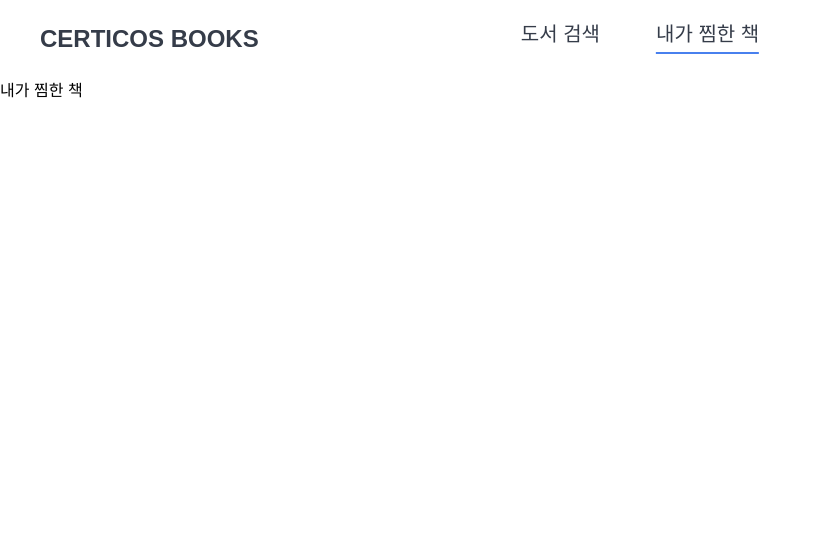
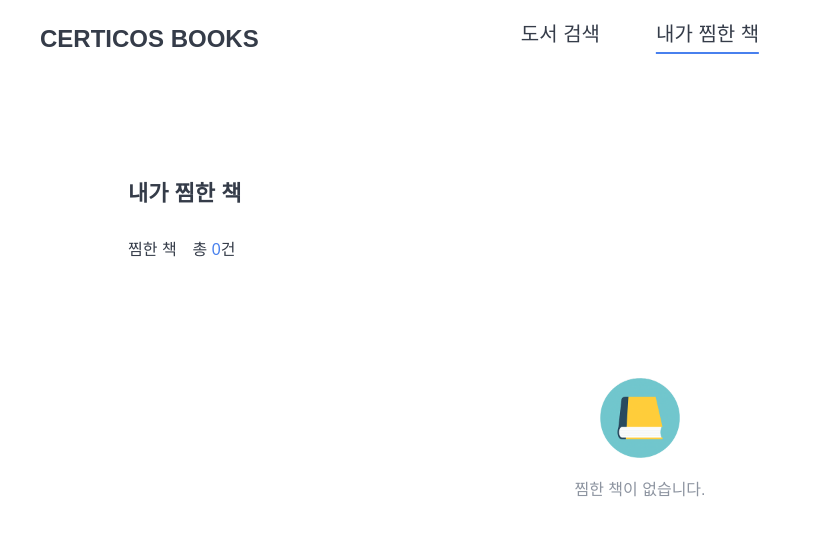
Before and after one commit to jodheeee/cdri-books-jodaehee, a React (Vite) app: page /wishlist in a window 1280 px wide. Shown: the top 534 px of the page, without its empty margins (0-819 px from the left). Built offline with nearby package versions, Linux system fonts and the light colour scheme; no server answers.

Commit message:
feat: 찜 목록 페이지 구현

```diff
--- a/package.json
+++ b/package.json
@@ -16,7 +16,8 @@
     "react": "^19.2.4",
     "react-dom": "^19.2.4",
     "react-router-dom": "^7.13.2",
-    "tailwindcss": "^4.2.2"
+    "tailwindcss": "^4.2.2",
+    "zustand": "^5.0.12"
   },
   "devDependencies": {
     "@eslint/js": "^9.39.4",
--- a/src/components/BookList.tsx
+++ b/src/components/BookList.tsx
@@ -1,6 +1,9 @@
 import { useState } from "react";
 import toggleArrowIcon from "@/icons/toggle-arrow.svg";
+import likeOn from "@/icons/like-on.svg";
+import likeOff from "@/icons/like-off.svg";
 import type { BookDocument } from "@/pages/search/modules/queries/interface";
+import { useWishlistStore } from "@/stores/useWishlistStore";
 
 interface BookListProps {
   books: BookDocument[];
@@ -49,12 +52,15 @@ function BookPrice({ book, className = "" }: { book: BookDocument; className?: s
 
 function BookItem({ book }: { book: BookDocument }) {
   const [open, setOpen] = useState(false);
+  const { toggle, isWished } = useWishlistStore();
+  const wished = isWished(book.isbn);
 
   return (
     <div>
       {open ? (
         <div className="relative px-4 pt-[44px] pb-10">
           <div className="flex">
+            <div className="relative shrink-0">
               <img
                 src={book.thumbnail}
                 alt={book.title}
@@ -62,8 +68,19 @@ function BookItem({ book }: { book: BookDocument }) {
                 height={280}
                 loading="lazy"
                 decoding="async"
-              className="w-[210px] h-[280px] object-cover shrink-0"
+                className="w-[210px] h-[280px] object-cover"
               />
+              <button
+                onClick={() => toggle(book)}
+                className="absolute top-3 right-2.5"
+              >
+                <img
+                  src={wished ? likeOn : likeOff}
+                  alt="찜"
+                  className="w-5 h-[17px]"
+                />
+              </button>
+            </div>
             <div className="ml-8 flex-1">
               <div className="flex items-start justify-between">
                 <div className="flex items-baseline gap-4">
@@ -94,6 +111,7 @@ function BookItem({ book }: { book: BookDocument }) {
         </div>
       ) : (
         <div className="flex items-center py-[15px] px-4">
+          <div className="relative shrink-0">
             <img
               src={book.thumbnail}
               alt={book.title}
@@ -101,8 +119,16 @@ function BookItem({ book }: { book: BookDocument }) {
               height={68}
               loading="lazy"
               decoding="async"
-            className="w-12 h-[68px] object-cover shrink-0"
+              className="w-12 h-[68px] object-cover"
             />
+            {wished && (
+              <img
+                src={likeOn}
+                alt="찜"
+                className="absolute top-0 right-0 w-3 h-3"
+              />
+            )}
+          </div>
           <div className="flex items-baseline w-[480px] ml-12">
             <p className="font-title3 text-text-primary shrink-0 max-w-[300px] truncate">{book.title}</p>
             <p className="font-body2 text-text-secondary ml-4 truncate">
--- a/src/pages/wishlist/index.tsx
+++ b/src/pages/wishlist/index.tsx
@@ -1,3 +1,30 @@
+import EmptyResult from "@/components/EmptyResult";
+import BookList from "@/components/BookList";
+import { useWishlistStore } from "@/stores/useWishlistStore";
+
 export default function WishlistPage() {
-  return <div>내가 찜한 책</div>;
+  const { books } = useWishlistStore();
+
+  return (
+    <div className="flex justify-center">
+      <div className="w-[1024px] pt-[104px]">
+        <h2 className="font-title2 text-text-primary">내가 찜한 책</h2>
+
+        <div className="flex items-center gap-4 mt-9">
+          <span className="font-body3 text-text-primary">찜한 책</span>
+          <span className="font-body3 text-text-primary">
+            총 <span className="text-primary">{books.length}</span>건
+          </span>
+        </div>
+
+        {books.length > 0 ? (
+          <div className="mt-6">
+            <BookList books={books} />
+          </div>
+        ) : (
+          <EmptyResult message="찜한 책이 없습니다." />
+        )}
+      </div>
+    </div>
+  );
 }
--- /dev/null
+++ b/src/stores/useWishlistStore.ts
@@ -0,0 +1,27 @@
+import { create } from "zustand";
+import { persist } from "zustand/middleware";
+import type { BookDocument } from "@/pages/search/modules/queries/interface";
+
+interface WishlistState {
+  books: BookDocument[];
+  toggle: (book: BookDocument) => void;
+  isWished: (isbn: string) => boolean;
+}
+
+export const useWishlistStore = create<WishlistState>()(
+  persist(
+    (set, get) => ({
+      books: [],
+      toggle: (book) => {
+        const exists = get().books.some((b) => b.isbn === book.isbn);
+        set({
+          books: exists
+            ? get().books.filter((b) => b.isbn !== book.isbn)
+            : [...get().books, book],
+        });
+      },
+      isWished: (isbn) => get().books.some((b) => b.isbn === isbn),
+    }),
+    { name: "wishlist" }
+  )
+);
```
Also changed, not shown: 1 other file (tests, documents, lock files or other folders). Lines whose indentation alone changed are shown as unchanged.
